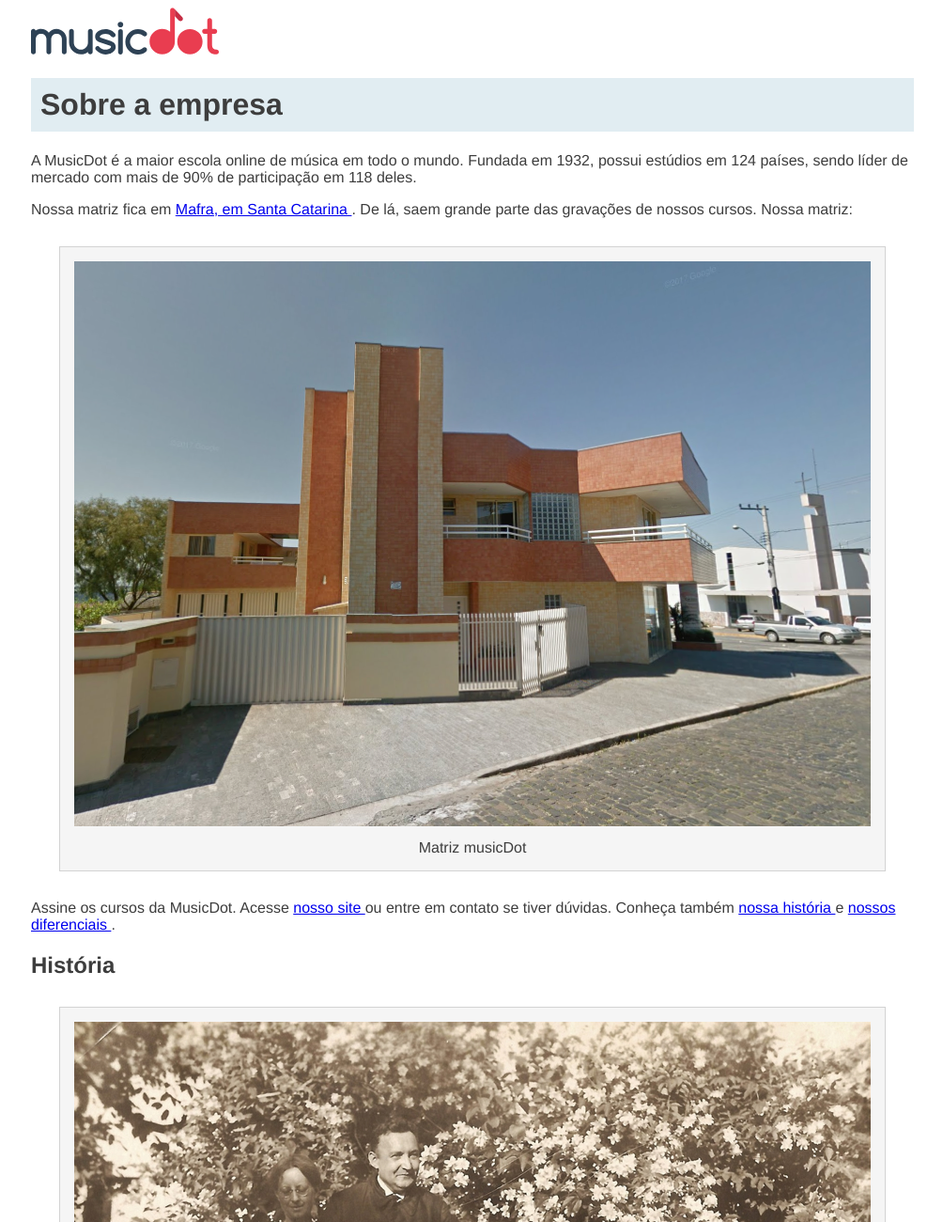
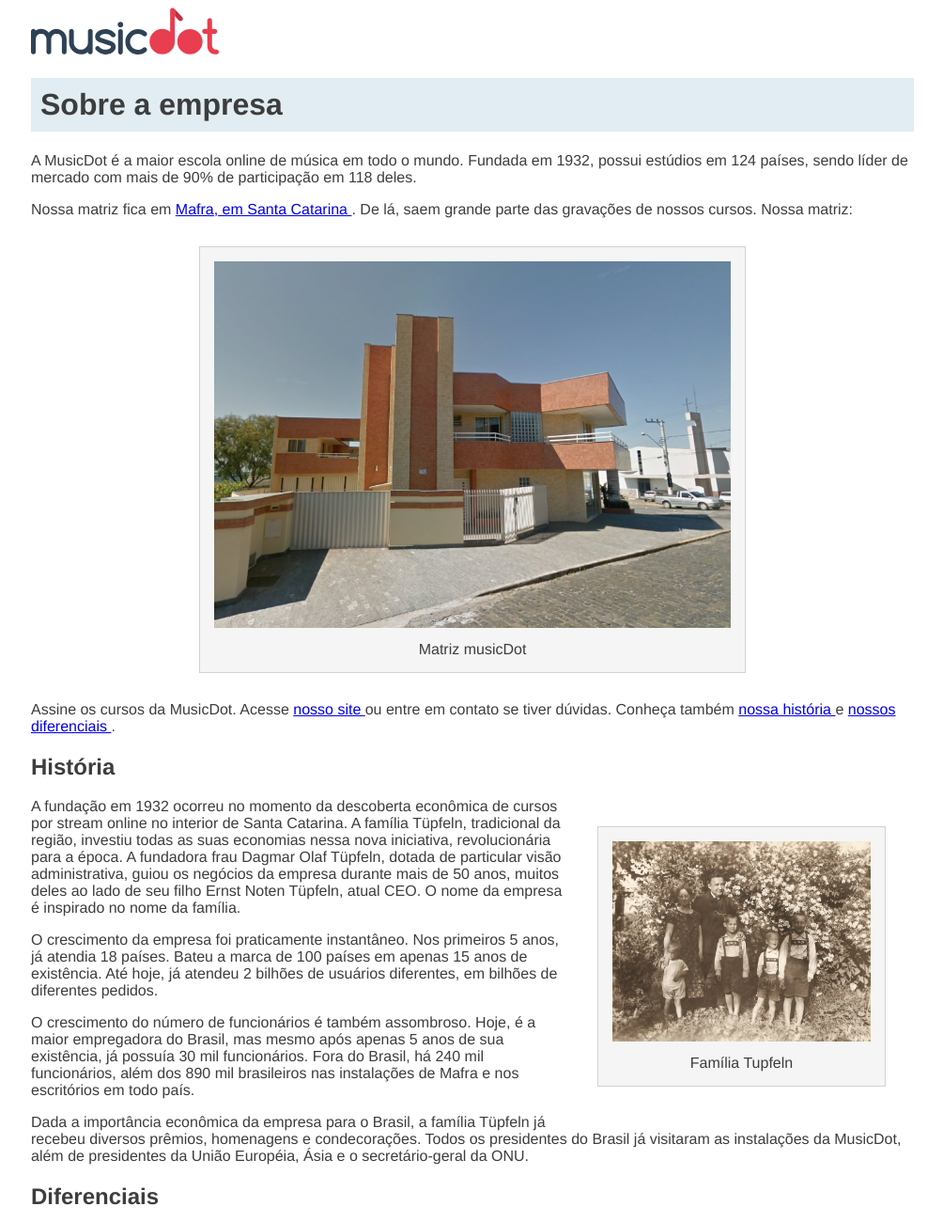
Before and after one commit to Aline-Reis/proj-aulahtml, a plain HTML site: page Arquivos Iniciais para o projeto/sobre.html in a window 1280 px wide. Shown: the top 1300 px of the page at 94% size, without its empty margins (137-1141 px from the left). Drawn offline with Linux system fonts and the light colour scheme.

Commit message:
Dimuiu a lagura, alteração na disposição das img

```diff
--- a/Arquivos Iniciais para o projeto/wd43-musicdot-arquivos-iniciais/css/Sobre.css
+++ b/Arquivos Iniciais para o projeto/wd43-musicdot-arquivos-iniciais/css/Sobre.css
@@ -24,12 +24,16 @@
     margin-top: 10px;
 }
 
-matriz-musicdot{
+.Matriz-MusicDot{
     width: 550px;
     margin-left: auto;
     margin-right: auto;
 }
-familia-tupfeln {
+.Família-Tupfeln {
     width: 275px;
     float: right;
 }
+
+figure img {
+    width: 100%;
+}
```
